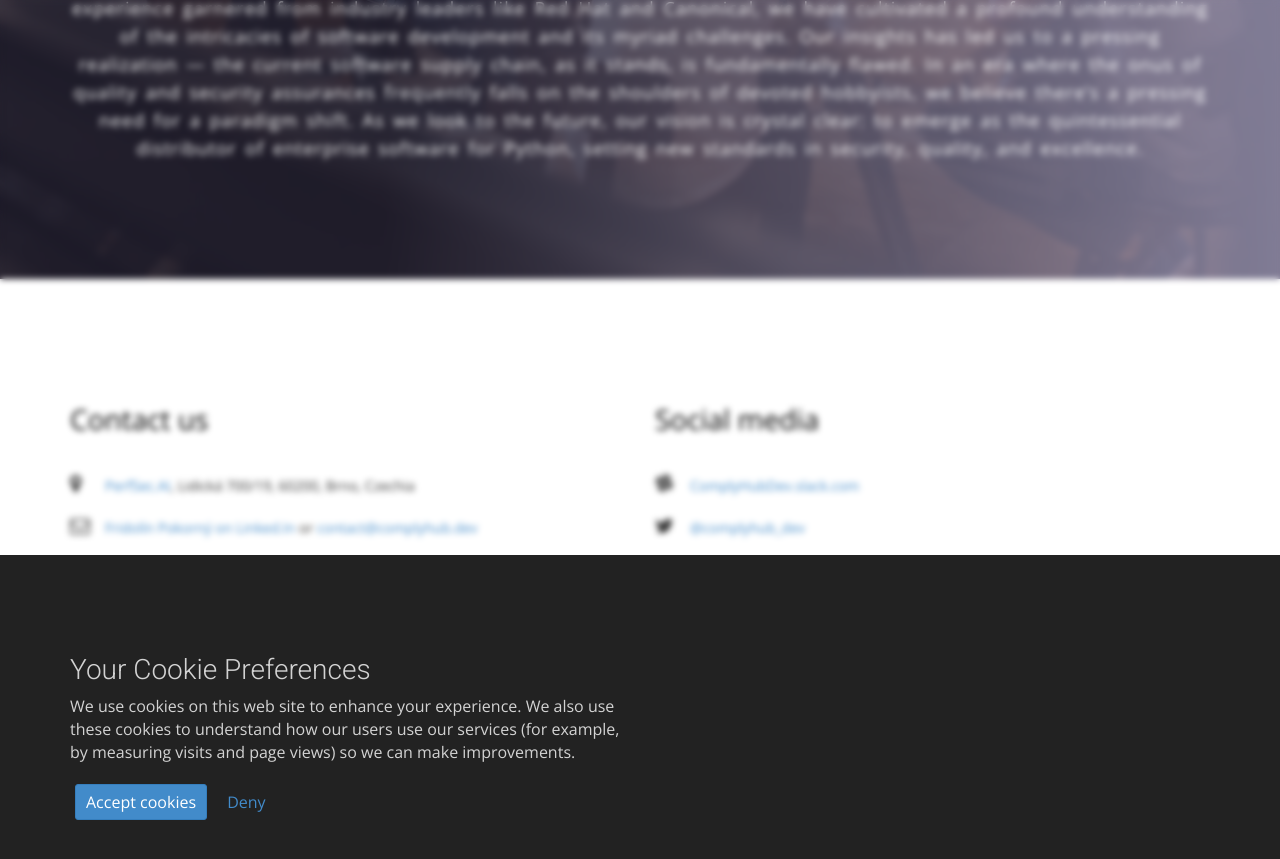
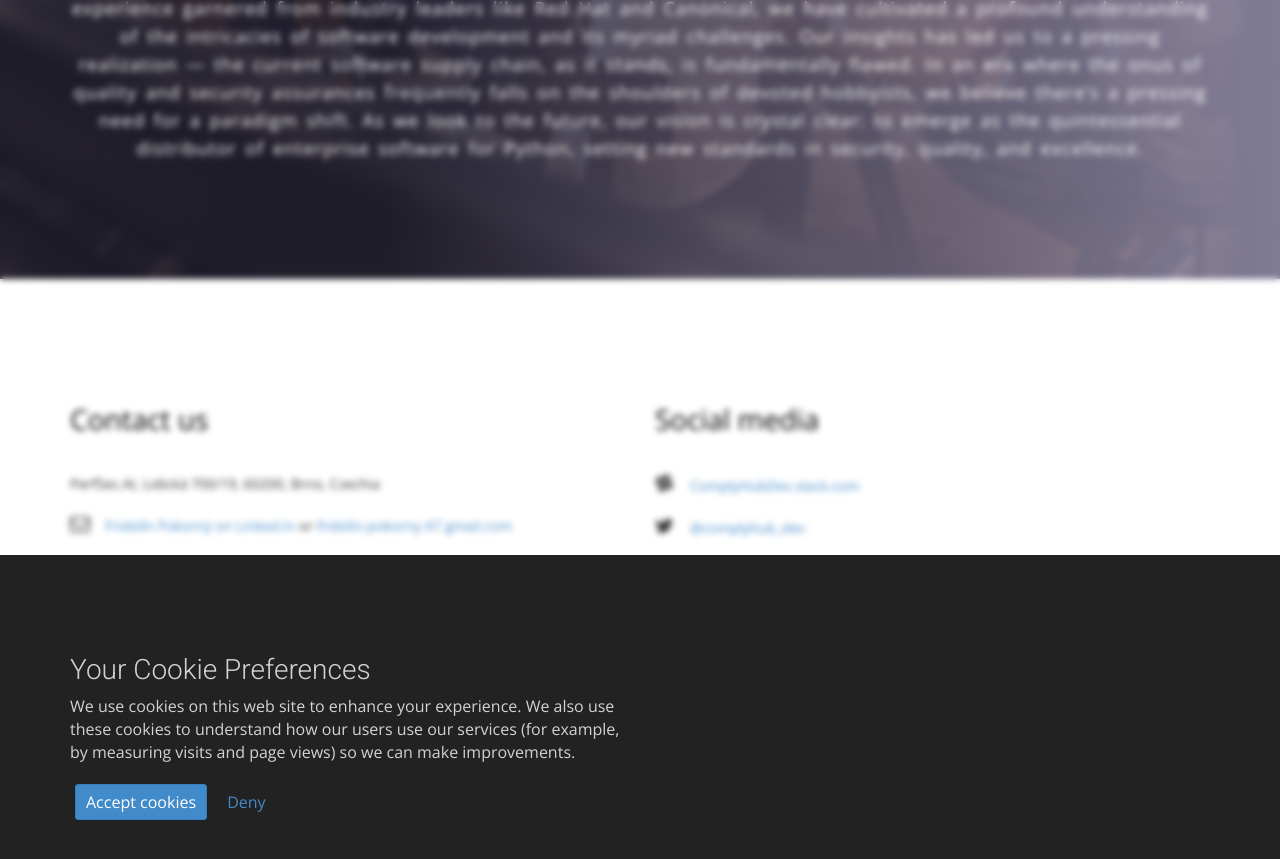
Before and after one commit to ComplyHubDev/ComplyHubDev.github.io, a Jekyll site: the page built from about.html, in a window 1280 px wide and 900 px high, scrolled down 737 px. Shown: the top 859 px of the window. Built offline with Jekyll 4.4.1, drawn with Linux system fonts in a browser that asks for light colours; nearby versions of some CDN libraries; some web fonts are replaced.

Commit message:
Remove links to PerfSec.AI
Signed-off-by: Fridolin Pokorny <fridolin.pokorny@gmail.com>

```diff
--- a/_includes/footer.html
+++ b/_includes/footer.html
@@ -1,6 +1,7 @@
-<!-- footer Start -->
+<!-- footer Start
 <footer>
   <div class="container">
     <div class="footer-copyright text-center py-3 text-muted">Brought to you by <a href="https://perfsec.ai">PerfSec.AI</a>.<div>
   </div>
 </footer>
+-->
--- a/about.html
+++ b/about.html
@@ -31,10 +31,10 @@
           <h2>Contact us</h2>
           <ul class="address-block">
             <li>
-              <i class="fa fa-map-marker"></i><a href="https://perfsec.ai">PerfSec.AI</a>, Lidická 700/19, 60200, Brno, Czechia
+              PerfSec.AI, Lidická 700/19, 60200, Brno, Czechia
             </li>
             <li>
-              <i class="fa fa-envelope-o"></i><a href="https://www.linkedin.com/in/fridex/">Fridolín Pokorný on Linked.In</a> or <a href="mailto:contact@complyhub.dev">contact@complyhub.dev</a>
+              <i class="fa fa-envelope-o"></i><a href="https://www.linkedin.com/in/fridex/">Fridolín Pokorný on Linked.In</a> or <a href="mailto:fridolin.pokorny@gmail.com">fridolin.pokorny AT gmail.com</a>
             </li>
             <li>
               <i class="fa fa-globe"></i><a href="https://or.justice.cz/ias/ui/rejstrik-firma.vysledky?subjektId=1217049&typ=UPLNY">Company record in the official Czech business register</a> (<a href="https://or-justice-cz.translate.goog/ias/ui/rejstrik-firma.vysledky?subjektId=1217049&typ=UPLNY&_x_tr_sl=cs&_x_tr_tl=en&_x_tr_hl=en-US&_x_tr_pto=wapp">English version</a>)
```
Also changed, not shown: .github/workflows/jekyll.yml.
